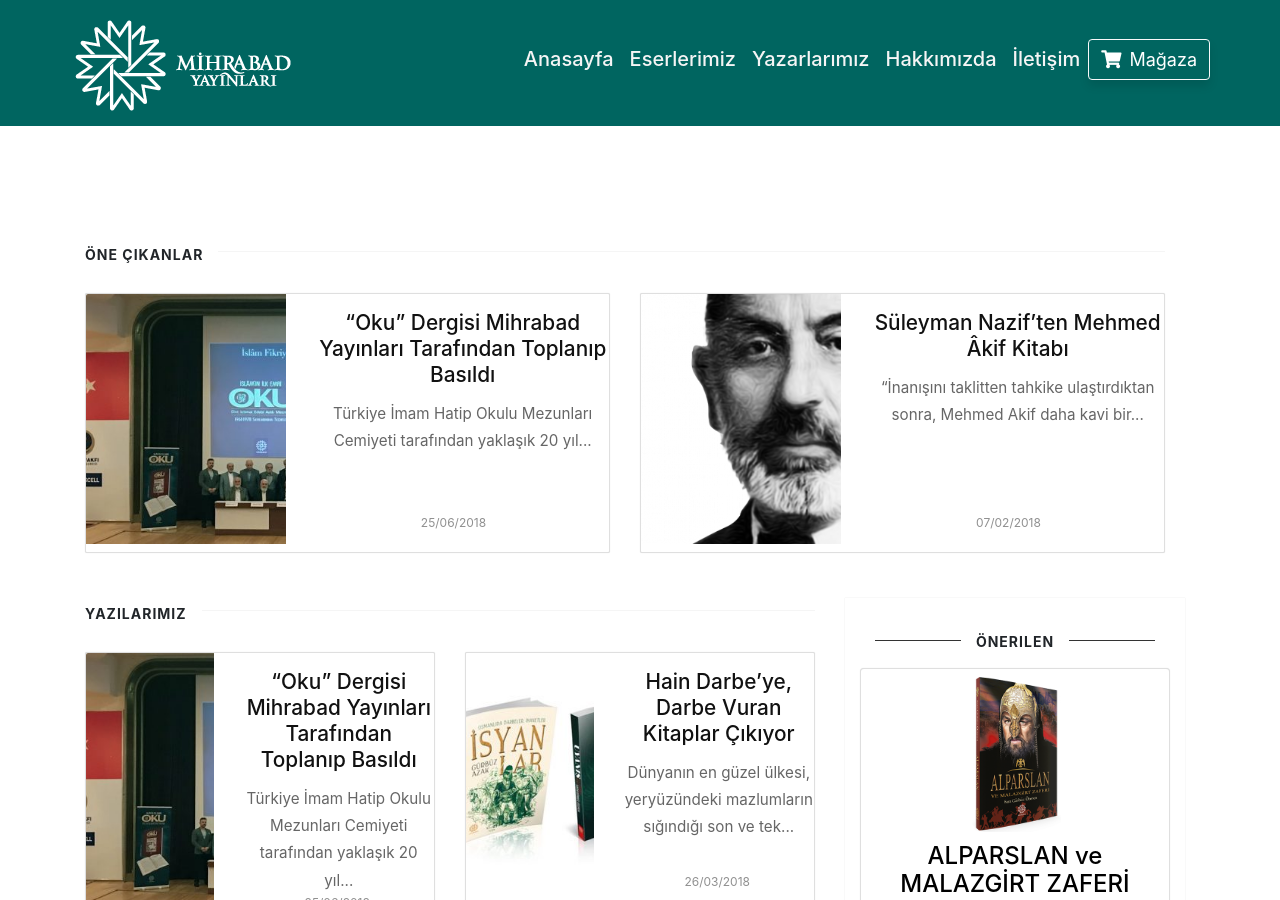
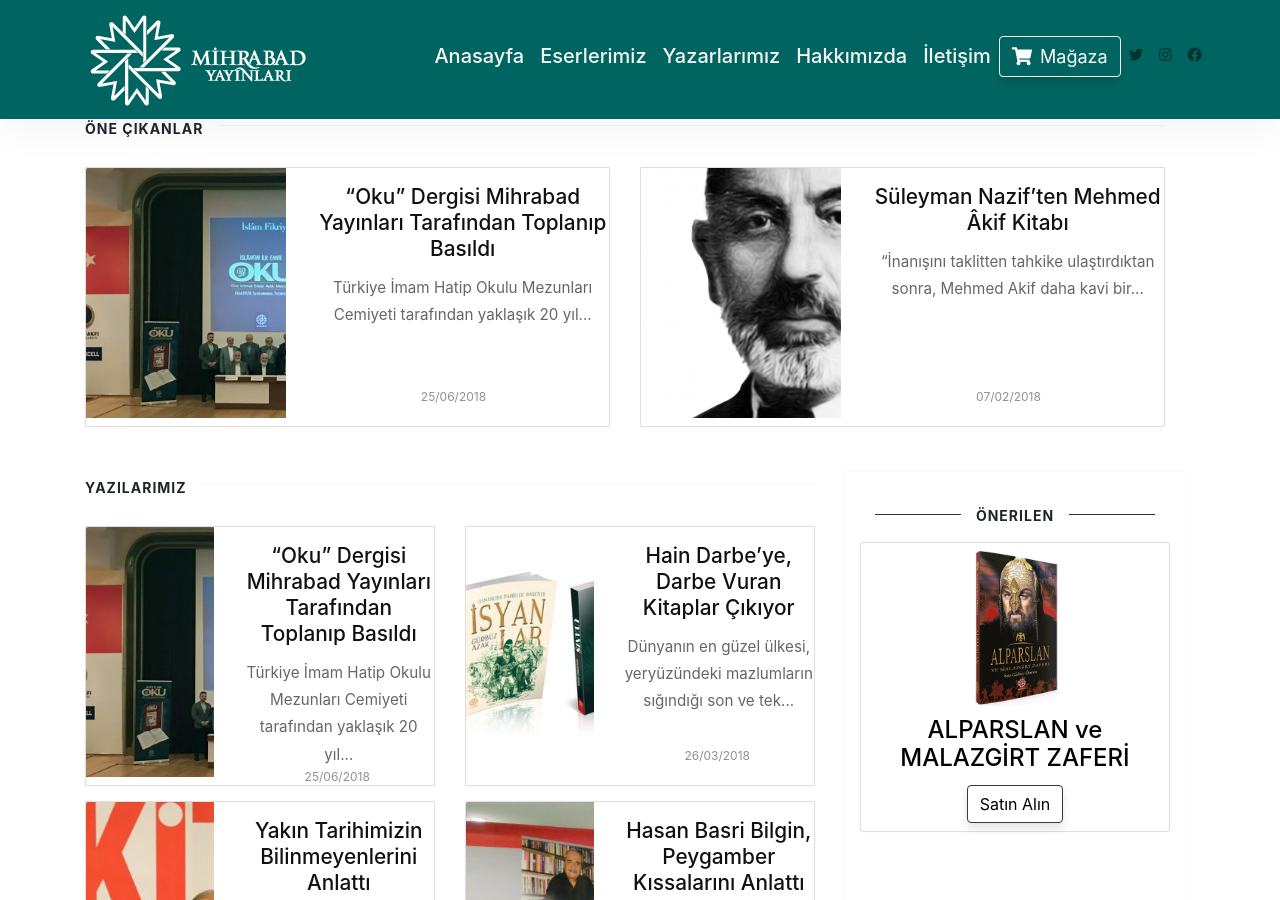
Before and after one commit to edamla/mihrabad, a Jekyll site: the page built from index.html, in a window 1280 px wide and 900 px high. Built offline with Jekyll 4.4.1, drawn with Linux system fonts in a browser that asks for light colours; nearby versions of some CDN libraries; the list of posts is cut into pages by our own code.

Commit message:
navbar değişikliği

```diff
--- a/_layouts/default.html
+++ b/_layouts/default.html
@@ -53,24 +53,25 @@
 
 <!-- Navigasyon Menüsü Başlangıç
 ================================================== -->
-<nav class="navbar navbar-expand-lg navbar-light" style="background-color: #006560;">
-    <button class="navbar-toggler" type="button" data-toggle="collapse" data-target="#navbarsWow" aria-controls="navbarsWow" aria-expanded="false" aria-label="Toggle navigation">
+<nav class="navbar navbar-expand-lg navbar-light fixed-top mediumnavigation nav-down" style="background-color: #006560;">
+
+    <div class="container pr-0">
+
+    <!-- Begin Logo -->
+    <a class="navbar-brand" href="{{ site.baseurl }}/">
+    <img src="https://www.mihrabadyayinlari.com/assets/images/logo-beyaz.png" alt="{{ site.name }}">
+    </a>
+    <!-- End Logo -->
+
+    <button class="navbar-toggler" type="button" data-toggle="collapse" data-target="#navbarMediumish" aria-controls="navbarSupportedContent" aria-expanded="false" aria-label="Toggle navigation">
     <span class="navbar-toggler-icon"></span>
     </button>
-    <div class="container">
-        <div class="row">
 
-        <!-- Logo -->
-        <a class="navbar-brand" href="{{ site.baseurl }}/">
-        <img src="{{ site.baseurl }}/assets/images/logo-beyaz.png" alt="{{ site.name }}">
-        </a>
-        <!-- Logo Bitiş -->
-    </div>
-    <div class="row">
-        <!-- Menü Başlangıç -->
-        <div class="collapse navbar-collapse" id="navbarsWow">
+    <div class="collapse navbar-collapse" id="navbarMediumish">
 
+        <!-- Begin Menu -->
             <ul class="navbar-nav ml-auto">
+
                 <li class="nav-item">
                     <h5><a class="nav-link" href="{{ site.baseurl }}/index.html" style="color: whitesmoke;">Anasayfa</a></h5>
                 </li>
@@ -82,6 +83,7 @@
               <li class="nav-item">
                   <h5><a class="nav-link" href="{{ site.baseurl }}/indexyazarlar.html" style="color: whitesmoke;">Yazarlarımız</a></h5>
               </li>
+
                 <li class="nav-item">
                   <h5><a class="nav-link" href="{{ site.baseurl }}/about" style="color: whitesmoke;">Hakkımızda</a></h5>
                 </li>
@@ -95,11 +97,26 @@
                       <i class="fas fa-shopping-cart mr-2"></i>Mağaza</a>
                 </li>
 
+                <li class="nav-item">
+                <a target="_blank" class="nav-link" href="https://twitter.com/mihrabadyayin"><i class="fab fa-twitter"></i></a>
+                </li>
+
+                <li class="nav-item">
+                <a target="_blank" class="nav-link" href="https://www.instagram.com/mihrabat/?hl=tr"><i class="fab fa-instagram"></i></a>
+                </li>
+
+                <li class="nav-item">
+                <a target="_blank" class="nav-link" href="https://tr-tr.facebook.com/mihrabadyayin/"><i class="fab fa-facebook"></i></a>
+                </li>
+
+                <!-- {% include search-lunr.html %} -->
+
             </ul>
-            <!-- Menü bitişi -->
+
+        <!-- End Menu -->
 
     </div>
-    </div>
+
     </div>
   </nav>
 
```
Lines whose indentation alone changed are shown as unchanged.
